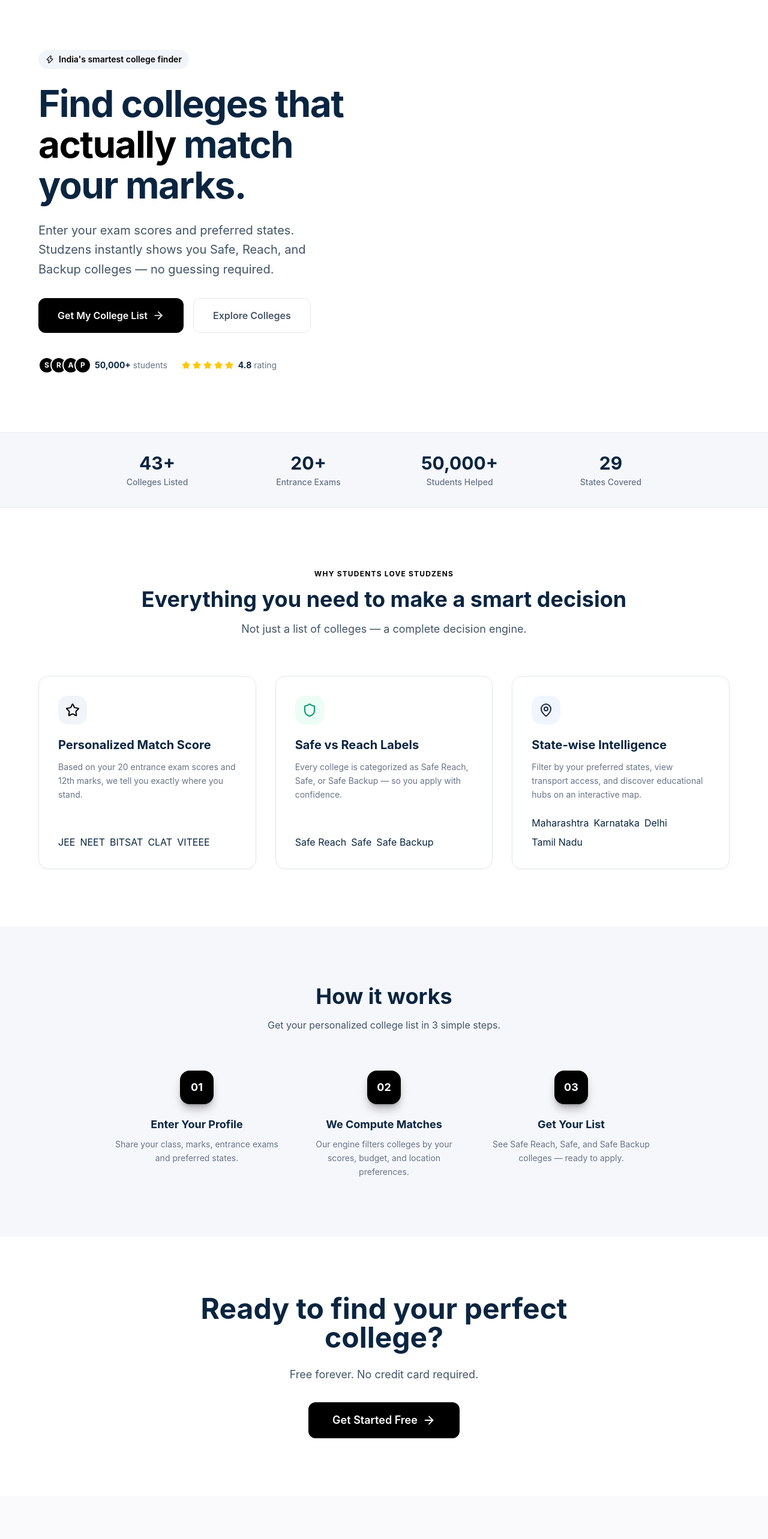
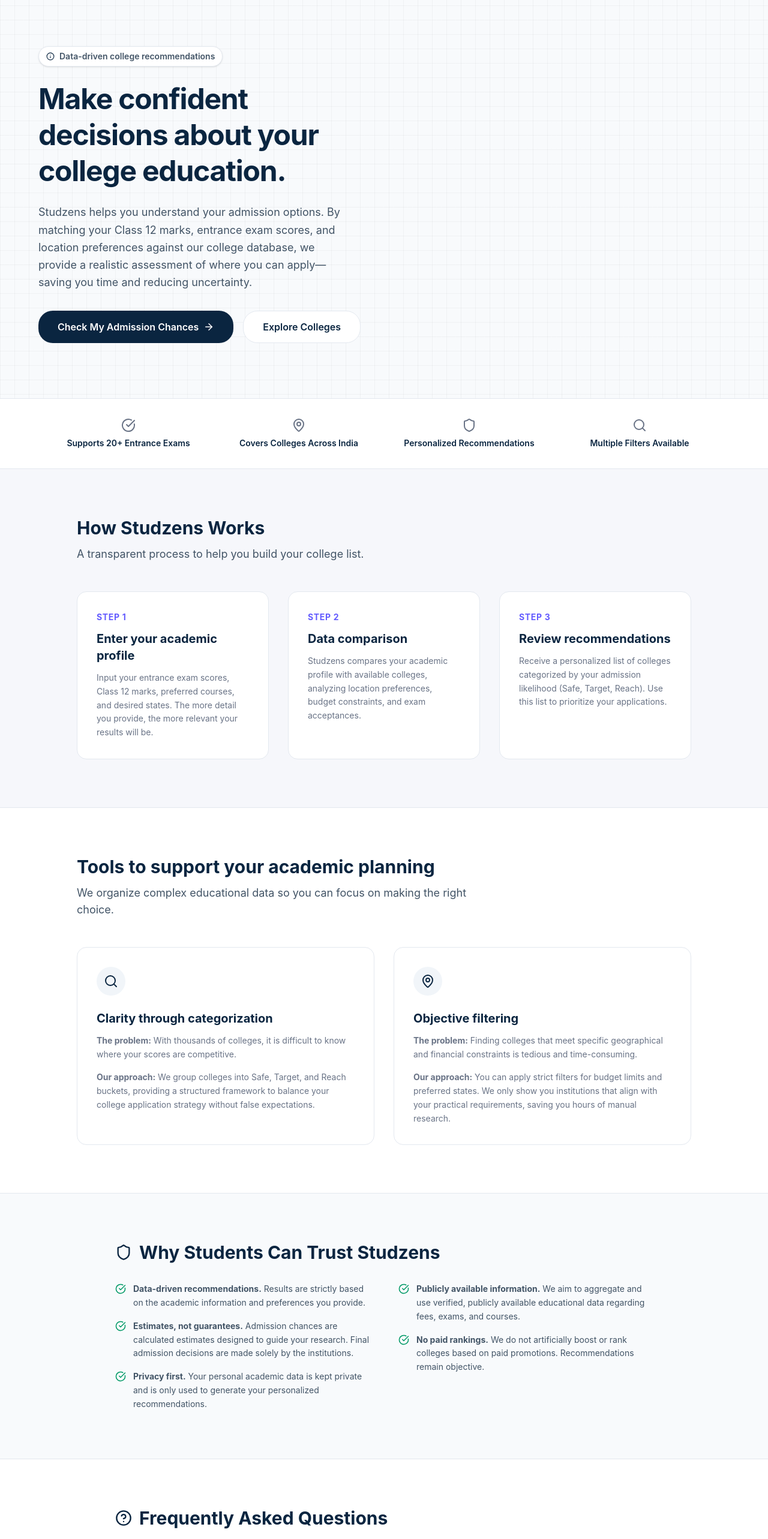
Before and after one commit to Aryan-del-07/studzens, a React (Vite) app in the folder frontend/: page / in a window 1280 px wide. Shown: the part 80-2646 px from the top of the page at 60% size. Before the commit the page ends 2574 px from the top, so only its background shows below. Built offline with nearby package versions, Linux system fonts and the light colour scheme.

Commit message:
feat: complete rewrite of landing page copy to establish high-trust educational tone

```diff
--- a/frontend/src/pages/LandingPage.tsx
+++ b/frontend/src/pages/LandingPage.tsx
@@ -1,28 +1,9 @@
 import { Link, useNavigate } from 'react-router-dom';
-import { ArrowRight, GraduationCap, MapPin, Star, Shield, Zap } from 'lucide-react';
+import { ArrowRight, GraduationCap, MapPin, Search, Shield, Info, CheckCircle, HelpCircle } from 'lucide-react';
 import { useAuth } from '../contexts/AuthContext';
 import { colleges } from '../api/mocks/colleges';
 import { exams } from '../api/mocks/exams';
 
-
-/**
- * LandingPage.tsx
- *
- * WHAT THIS FILE DOES:
- * The public marketing page — the first thing visitors see.
- * Shows the app's value proposition, features, and testimonials.
- *
- * WHY IT EXISTS:
- * Not everyone who visits the app is logged in. This page convinces
- * new students to sign up by showing what the app can do for them.
- *
- * KEY CONCEPTS:
- * - Hero section with animated stats and CTA buttons
- * - Feature grid with icons and descriptions
- * -"How It Works"step-by-step guide
- * - Top colleges showcase
- * - Responsive design: single column on mobile, multi-column on desktop
- */
 export default function LandingPage() {
   const { isAuthenticated } = useAuth();
   const navigate = useNavigate();
@@ -30,86 +11,71 @@
   const handleCTA = () => navigate(isAuthenticated ? '/dashboard' : '/login');
 
   return (
- <div className="flex flex-col min-h-screen bg-white overflow-x-hidden">
+    <div className="flex flex-col min-h-screen bg-white overflow-x-hidden font-sans">
 
       {/* ============================
           HERO SECTION
           ============================ */}
- <section className="relative min-h-[92vh] flex items-center overflow-hidden">
- {/* Aurora RIGHT panel */}
- <div className="absolute right-0 top-0 w-[55%] h-full aurora-mesh opacity-90 hidden lg:block"/>
- <div className="absolute right-0 top-0 w-[55%] h-full bg-gradient-to-l from-transparent via-transparent to-white hidden lg:block"/>
-
- {/* Small screen bg gradient */}
- <div className="absolute inset-0 lg:hidden"style={{background: 'linear-gradient(160deg, #fff 50%, #f0f0ff 100%)'}} />
+      <section className="relative min-h-[85vh] flex items-center overflow-hidden bg-slate-50 border-b border-[#E3E8EF]">
+        <div className="absolute inset-0 bg-[linear-gradient(to_right,#80808012_1px,transparent_1px),linear-gradient(to_bottom,#80808012_1px,transparent_1px)] bg-[size:24px_24px]"></div>
 
         <div className="relative z-10 max-w-7xl mx-auto px-6 lg:px-16 py-20 grid lg:grid-cols-2 gap-16 items-center">
           {/* Left: Text */}
           <div className="animate-slide-up">
- <div className="inline-flex items-center gap-2 px-3 py-1.5 bg-slate-100 rounded-full text-black text-sm font-semibold mb-6">
- <Zap size={14} />
- India's smartest college finder
+            <div className="inline-flex items-center gap-2 px-3 py-1.5 bg-white border border-[#E3E8EF] rounded-full text-[#425466] text-sm font-semibold mb-6 shadow-sm">
+              <Info size={14} className="text-[#0A2540]" />
+              Data-driven college recommendations
             </div>
- <h1 className="text-5xl lg:text-[62px] font-bold text-[#0A2540] leading-[1.1] tracking-tight mb-6">
- Find colleges that{' '}
- <span className="text-black">actually</span>{' '}
- match your marks.
+            <h1 className="text-4xl lg:text-5xl font-bold text-[#0A2540] leading-tight tracking-tight mb-6">
+              Make confident decisions about your college education.
             </h1>
- <p className="text-xl text-[#425466] leading-relaxed mb-8 max-w-lg">
- Enter your exam scores and preferred states. Studzens instantly shows you Safe, Reach, and Backup colleges — no guessing required.
+            <p className="text-lg text-[#425466] leading-relaxed mb-8 max-w-lg">
+              Studzens helps you understand your admission options. By matching your Class 12 marks, entrance exam scores, and location preferences against our college database, we provide a realistic assessment of where you can apply—saving you time and reducing uncertainty.
             </p>
 
             <div className="flex flex-col sm:flex-row gap-4">
- <button onClick={handleCTA} className="btn-primary text-base px-8 py-4">
- Get My College List <ArrowRight size={20} />
+              <button onClick={handleCTA} className="bg-[#0A2540] text-white font-semibold text-base px-8 py-3.5 rounded-xl hover:bg-slate-900 transition-colors flex items-center justify-center gap-2">
+                Check My Admission Chances <ArrowRight size={18} />
               </button>
- <Link to="/search"className="btn-secondary text-base px-8 py-4">
+              <Link to="/search" className="bg-white text-[#0A2540] border border-[#E3E8EF] font-semibold text-base px-8 py-3.5 rounded-xl hover:bg-slate-50 transition-colors flex items-center justify-center">
                 Explore Colleges
               </Link>
- </div>
-
- <div className="flex items-center gap-6 mt-10 text-sm text-[#697386]">
- <div className="flex items-center gap-1.5">
- <div className="flex -space-x-2">
- {['S','R','A','P'].map(l => (
- <div key={l} className="w-7 h-7 rounded-full bg-black border-2 border-white flex items-center justify-center text-white text-xs font-bold">{l}</div>
- ))}
- </div>
- <span><strong className="text-[#0A2540]">50,000+</strong> students</span>
- </div>
- <div className="flex items-center gap-1">
- {[1,2,3,4,5].map(i => <Star key={i} size={14} className="text-yellow-400 fill-yellow-400"/>)}
- <span className="ml-1"><strong className="text-[#0A2540]">4.8</strong> rating</span>
- </div>
             </div>
           </div>
 
           {/* Right: Floating card (visible on lg) */}
           <div className="hidden lg:flex justify-center items-center animate-slide-up delay-200">
- <div className="glass-light rounded-3xl shadow-2xl p-8 max-w-sm w-full">
- <div className="text-sm font-bold text-[#697386] uppercase tracking-wider mb-4">Your Match Preview</div>
- {[
- { name: 'IIT Bombay', match: 'Safe Reach', score: 94, color: 'bg-blue-500' },
- { name: 'BITS Pilani', match: 'Safe', score: 88, color: 'bg-emerald-500' },
- { name: 'VIT Vellore', match: 'Safe Backup', score: 76, color: 'bg-amber-500' },
- ].map((item, i) => (
- <div key={i} className="flex items-center gap-3 py-3 border-b border-[#E3E8EF] last:border-0">
- <div className="w-10 h-10 bg-slate-50 rounded-xl flex items-center justify-center shrink-0">
- <GraduationCap size={18} className="text-black"/>
+            <div className="bg-white border border-[#E3E8EF] rounded-3xl shadow-xl p-8 max-w-sm w-full relative">
+              <div className="absolute top-0 right-0 p-4 opacity-10">
+                <Shield size={64} />
               </div>
- <div className="flex-1">
- <div className="font-semibold text-[#0A2540] text-sm">{item.name}</div>
- <div className="text-xs text-[#697386]">{item.match}</div>
- </div>
- <div className="text-right">
- <div className="text-sm font-bold text-[#0A2540]">{item.score}%</div>
- <div className={`w-2 h-2 rounded-full ${item.color} ml-auto mt-1`}></div>
+              <div className="text-xs font-bold text-[#697386] uppercase tracking-wider mb-6">Recommendation Categories</div>
+
+              <div className="space-y-4">
+                <div className="flex items-start gap-4 pb-4 border-b border-[#E3E8EF]">
+                  <div className="w-2.5 h-2.5 rounded-full bg-blue-500 mt-1.5 shrink-0"></div>
+                  <div>
+                    <div className="font-bold text-[#0A2540] text-sm mb-0.5">Safe</div>
+                    <div className="text-xs text-[#697386] leading-relaxed">High likelihood of admission based on historical trends. Reliable options for your profile.</div>
                   </div>
                 </div>
- ))}
- <button onClick={handleCTA} className="btn-primary w-full mt-5 text-sm">
- See Your Full List <ArrowRight size={16} />
- </button>
+
+                <div className="flex items-start gap-4 pb-4 border-b border-[#E3E8EF]">
+                  <div className="w-2.5 h-2.5 rounded-full bg-emerald-500 mt-1.5 shrink-0"></div>
+                  <div>
+                    <div className="font-bold text-[#0A2540] text-sm mb-0.5">Target</div>
+                    <div className="text-xs text-[#697386] leading-relaxed">Good alignment with your scores. These are competitive but highly realistic matches.</div>
+                  </div>
+                </div>
+
+                <div className="flex items-start gap-4">
+                  <div className="w-2.5 h-2.5 rounded-full bg-amber-500 mt-1.5 shrink-0"></div>
+                  <div>
+                    <div className="font-bold text-[#0A2540] text-sm mb-0.5">Reach</div>
+                    <div className="text-xs text-[#697386] leading-relaxed">Aspirational choices. Your profile is slightly below historical averages, requiring strong effort.</div>
+                  </div>
+                </div>
+              </div>
             </div>
           </div>
         </div>
@@ -118,98 +84,53 @@
       {/* ============================
           STATS BAR
           ============================ */}
- <div className="bg-[#F6F7FB] border-y border-[#E3E8EF] py-8">
- <div className="max-w-5xl mx-auto px-6 grid grid-cols-2 md:grid-cols-4 gap-8 text-center">
+      <div className="bg-white border-b border-[#E3E8EF] py-8">
+        <div className="max-w-6xl mx-auto px-6 grid grid-cols-2 md:grid-cols-4 gap-8 text-center">
           {[
- { value: `${colleges.length}+`, label: 'Colleges Listed' },
- { value: `${exams.length}+`, label: 'Entrance Exams' },
- { value: '50,000+', label: 'Students Helped' },
- { value: '29', label: 'States Covered' },
- ].map(({ value, label }) => (
- <div key={label}>
- <div className="text-3xl font-bold text-[#0A2540] mb-1">{value}</div>
- <div className="text-sm text-[#697386] font-medium">{label}</div>
+            { icon: CheckCircle, label: `Supports ${exams.length}+ Entrance Exams` },
+            { icon: MapPin, label: 'Covers Colleges Across India' },
+            { icon: Shield, label: 'Personalized Recommendations' },
+            { icon: Search, label: 'Multiple Filters Available' },
+          ].map(({ icon: Icon, label }, idx) => (
+            <div key={idx} className="flex flex-col items-center gap-2">
+              <Icon size={24} className="text-[#697386]" />
+              <div className="text-sm font-semibold text-[#0A2540]">{label}</div>
             </div>
           ))}
         </div>
       </div>
 
       {/* ============================
- FEATURES
+          HOW IT WORKS
           ============================ */}
- <section className="py-24 px-6">
- <div className="max-w-6xl mx-auto">
- <div className="text-center mb-16 animate-slide-up">
- <span className="text-xs font-bold tracking-widest text-black uppercase">Why Students Love Studzens</span>
- <h2 className="text-4xl font-bold text-[#0A2540] mt-3 mb-4">
- Everything you need to make a smart decision
- </h2>
- <p className="text-[#425466] text-lg max-w-2xl mx-auto">
- Not just a list of colleges — a complete decision engine.
- </p>
+      <section className="py-20 bg-[#F6F7FB] px-6 border-b border-[#E3E8EF]">
+        <div className="max-w-5xl mx-auto">
+          <div className="mb-12">
+            <h2 className="text-3xl font-bold text-[#0A2540] mb-3">How Studzens Works</h2>
+            <p className="text-[#425466] text-lg max-w-2xl">A transparent process to help you build your college list.</p>
           </div>
 
           <div className="grid md:grid-cols-3 gap-8">
             {[
               {
- icon: Star,
- color: 'text-black',
- bg: 'bg-slate-100',
- title: 'Personalized Match Score',
- desc: `Based on your ${exams.length} entrance exam scores and 12th marks, we tell you exactly where you stand.`,
- chips: ['JEE', 'NEET', 'BITSAT', 'CLAT', 'VITEEE'],
+                step: 'Step 1',
+                title: 'Enter your academic profile',
+                desc: 'Input your entrance exam scores, Class 12 marks, preferred courses, and desired states. The more detail you provide, the more relevant your results will be.'
               },
               {
- icon: Shield,
- color: 'text-emerald-600',
- bg: 'bg-emerald-50',
- title: 'Safe vs Reach Labels',
- desc: 'Every college is categorized as Safe Reach, Safe, or Safe Backup — so you apply with confidence.',
- chips: ['Safe Reach', 'Safe', 'Safe Backup'],
+                step: 'Step 2',
+                title: 'Data comparison',
+                desc: 'Studzens compares your academic profile with available colleges, analyzing location preferences, budget constraints, and exam acceptances.'
               },
               {
- icon: MapPin,
- color: 'text-slate-800',
- bg: 'bg-blue-50',
- title: 'State-wise Intelligence',
- desc: 'Filter by your preferred states, view transport access, and discover educational hubs on an interactive map.',
- chips: ['Maharashtra', 'Karnataka', 'Delhi', 'Tamil Nadu'],
+                step: 'Step 3',
+                title: 'Review recommendations',
+                desc: 'Receive a personalized list of colleges categorized by your admission likelihood (Safe, Target, Reach). Use this list to prioritize your applications.'
               },
- ].map(({ icon: Icon, color, bg, title, desc, chips }) => (
- <div key={title} className="sz-card p-8 flex flex-col h-full animate-slide-up">
- <div className={`w-12 h-12 ${bg} rounded-2xl flex items-center justify-center mb-5 shrink-0`}>
- <Icon size={24} className={color} />
- </div>
+            ].map(({ step, title, desc }) => (
+              <div key={step} className="bg-white p-8 rounded-2xl border border-[#E3E8EF]">
+                <div className="text-sm font-bold text-[#635BFF] mb-3 uppercase tracking-wider">{step}</div>
                 <h3 className="text-xl font-bold text-[#0A2540] mb-3">{title}</h3>
- <p className="text-[#697386] text-sm leading-relaxed mb-6 flex-1">{desc}</p>
- <div className="flex flex-wrap gap-2">
- {chips.map(c => <span key={c} className="sz-chip-gray">{c}</span>)}
- </div>
- </div>
- ))}
- </div>
- </div>
- </section>
-
- {/* ============================
- HOW IT WORKS
- ============================ */}
- <section className="py-24 bg-[#F6F7FB] px-6">
- <div className="max-w-4xl mx-auto text-center">
- <h2 className="text-4xl font-bold text-[#0A2540] mb-4">How it works</h2>
- <p className="text-[#425466] mb-16">Get your personalized college list in 3 simple steps.</p>
-
- <div className="grid md:grid-cols-3 gap-10">
- {[
- { step: '01', title: 'Enter Your Profile', desc: 'Share your class, marks, entrance exams and preferred states.' },
- { step: '02', title: 'We Compute Matches', desc: 'Our engine filters colleges by your scores, budget, and location preferences.' },
- { step: '03', title: 'Get Your List', desc: 'See Safe Reach, Safe, and Safe Backup colleges — ready to apply.' },
- ].map(({ step, title, desc }) => (
- <div key={step} className="text-center">
- <div className="w-14 h-14 rounded-2xl bg-black text-white text-lg font-bold flex items-center justify-center mx-auto mb-5 shadow-lg shadow-black/30">
- {step}
- </div>
- <h3 className="text-lg font-bold text-[#0A2540] mb-2">{title}</h3>
                 <p className="text-[#697386] text-sm leading-relaxed">{desc}</p>
               </div>
             ))}
@@ -218,22 +139,144 @@
       </section>
 
       {/* ============================
+          FEATURES (Why Studzens)
+          ============================ */}
+      <section className="py-20 px-6">
+        <div className="max-w-5xl mx-auto">
+          <div className="mb-12">
+            <h2 className="text-3xl font-bold text-[#0A2540] mb-3">
+              Tools to support your academic planning
+            </h2>
+            <p className="text-[#425466] text-lg max-w-2xl">
+              We organize complex educational data so you can focus on making the right choice.
+            </p>
+          </div>
+
+          <div className="grid md:grid-cols-2 gap-8">
+            <div className="bg-white p-8 rounded-2xl border border-[#E3E8EF]">
+              <div className="w-12 h-12 bg-slate-100 rounded-xl flex items-center justify-center mb-6">
+                <Search size={24} className="text-[#0A2540]" />
+              </div>
+              <h3 className="text-xl font-bold text-[#0A2540] mb-3">Clarity through categorization</h3>
+              <p className="text-[#697386] text-sm leading-relaxed mb-4">
+                <strong>The problem:</strong> With thousands of colleges, it is difficult to know where your scores are competitive.
+              </p>
+              <p className="text-[#697386] text-sm leading-relaxed">
+                <strong>Our approach:</strong> We group colleges into Safe, Target, and Reach buckets, providing a structured framework to balance your college application strategy without false expectations.
+              </p>
+            </div>
+
+            <div className="bg-white p-8 rounded-2xl border border-[#E3E8EF]">
+              <div className="w-12 h-12 bg-slate-100 rounded-xl flex items-center justify-center mb-6">
+                <MapPin size={24} className="text-[#0A2540]" />
+              </div>
+              <h3 className="text-xl font-bold text-[#0A2540] mb-3">Objective filtering</h3>
+              <p className="text-[#697386] text-sm leading-relaxed mb-4">
+                <strong>The problem:</strong> Finding colleges that meet specific geographical and financial constraints is tedious and time-consuming.
+              </p>
+              <p className="text-[#697386] text-sm leading-relaxed">
+                <strong>Our approach:</strong> You can apply strict filters for budget limits and preferred states. We only show you institutions that align with your practical requirements, saving you hours of manual research.
+              </p>
+            </div>
+          </div>
+        </div>
+      </section>
+
+      {/* ============================
+          TRUST SECTION
+          ============================ */}
+      <section className="py-20 bg-slate-50 px-6 border-y border-[#E3E8EF]">
+        <div className="max-w-4xl mx-auto">
+          <div className="flex items-center gap-3 mb-8">
+            <Shield size={28} className="text-[#0A2540]" />
+            <h2 className="text-3xl font-bold text-[#0A2540]">Why Students Can Trust Studzens</h2>
+          </div>
+
+          <div className="grid sm:grid-cols-2 gap-x-12 gap-y-6">
+            <ul className="space-y-4">
+              <li className="flex items-start gap-3">
+                <CheckCircle size={18} className="text-emerald-600 mt-0.5 shrink-0" />
+                <span className="text-[#425466] text-sm leading-relaxed"><strong>Data-driven recommendations.</strong> Results are strictly based on the academic information and preferences you provide.</span>
+              </li>
+              <li className="flex items-start gap-3">
+                <CheckCircle size={18} className="text-emerald-600 mt-0.5 shrink-0" />
+                <span className="text-[#425466] text-sm leading-relaxed"><strong>Estimates, not guarantees.</strong> Admission chances are calculated estimates designed to guide your research. Final admission decisions are made solely by the institutions.</span>
+              </li>
+              <li className="flex items-start gap-3">
+                <CheckCircle size={18} className="text-emerald-600 mt-0.5 shrink-0" />
+                <span className="text-[#425466] text-sm leading-relaxed"><strong>Privacy first.</strong> Your personal academic data is kept private and is only used to generate your personalized recommendations.</span>
+              </li>
+            </ul>
+            <ul className="space-y-4">
+              <li className="flex items-start gap-3">
+                <CheckCircle size={18} className="text-emerald-600 mt-0.5 shrink-0" />
+                <span className="text-[#425466] text-sm leading-relaxed"><strong>Publicly available information.</strong> We aim to aggregate and use verified, publicly available educational data regarding fees, exams, and courses.</span>
+              </li>
+              <li className="flex items-start gap-3">
+                <CheckCircle size={18} className="text-emerald-600 mt-0.5 shrink-0" />
+                <span className="text-[#425466] text-sm leading-relaxed"><strong>No paid rankings.</strong> We do not artificially boost or rank colleges based on paid promotions. Recommendations remain objective.</span>
+              </li>
+            </ul>
+          </div>
+        </div>
+      </section>
+
+      {/* ============================
+          FAQ SECTION
+          ============================ */}
+      <section className="py-20 px-6">
+        <div className="max-w-4xl mx-auto">
+          <div className="flex items-center gap-3 mb-10">
+            <HelpCircle size={28} className="text-[#0A2540]" />
+            <h2 className="text-3xl font-bold text-[#0A2540]">Frequently Asked Questions</h2>
+          </div>
+
+          <div className="grid md:grid-cols-2 gap-8">
+            <div>
+              <h4 className="font-bold text-[#0A2540] mb-2">How are colleges recommended?</h4>
+              <p className="text-[#697386] text-sm leading-relaxed">Colleges are recommended by matching your provided Class 12 marks, entrance exam scores, budget, and location preferences against our database of college admission trends.</p>
+            </div>
+            <div>
+              <h4 className="font-bold text-[#0A2540] mb-2">Are admission chances guaranteed?</h4>
+              <p className="text-[#697386] text-sm leading-relaxed">No. The Safe, Target, and Reach categories are historical estimates intended to help you prioritize applications. Final admission depends on the respective college's official process.</p>
+            </div>
+            <div>
+              <h4 className="font-bold text-[#0A2540] mb-2">Which entrance exams are supported?</h4>
+              <p className="text-[#697386] text-sm leading-relaxed">We currently support over 20 major Indian entrance exams, including JEE Main, NEET, BITSAT, CLAT, and state-level engineering and medical examinations.</p>
+            </div>
+            <div>
+              <h4 className="font-bold text-[#0A2540] mb-2">Can I compare colleges side-by-side?</h4>
+              <p className="text-[#697386] text-sm leading-relaxed">Yes. Once you build your list, you can use our comparison tool to evaluate colleges based on fees, rankings, and accepted exams.</p>
+            </div>
+            <div>
+              <h4 className="font-bold text-[#0A2540] mb-2">Is Studzens free?</h4>
+              <p className="text-[#697386] text-sm leading-relaxed">Yes, creating an account and accessing personalized college recommendations is completely free for students.</p>
+            </div>
+            <div>
+              <h4 className="font-bold text-[#0A2540] mb-2">How often is the data updated?</h4>
+              <p className="text-[#697386] text-sm leading-relaxed">We review and update our database periodically to reflect the latest available information regarding exam dates, fee structures, and course offerings.</p>
+            </div>
+          </div>
+        </div>
+      </section>
+
+      {/* ============================
           CTA FOOTER
           ============================ */}
- <section className="py-24 px-6 relative overflow-hidden">
- <div className="absolute inset-0 aurora-mesh opacity-10"/>
- <div className="relative max-w-2xl mx-auto text-center">
- <h2 className="text-4xl md:text-5xl font-bold text-[#0A2540] mb-6">
- Ready to find your perfect college?
+      <section className="py-20 px-6 border-t border-[#E3E8EF] bg-white">
+        <div className="max-w-2xl mx-auto text-center">
+          <h2 className="text-3xl font-bold text-[#0A2540] mb-6">
+            Begin your college research
           </h2>
- <p className="text-[#425466] text-lg mb-8">
- Free forever. No credit card required.
+          <p className="text-[#425466] text-base mb-8">
+            Create a free profile to see which colleges align with your academic background.
           </p>
- <button onClick={handleCTA} className="btn-primary px-10 py-4 text-lg mx-auto">
- Get Started Free <ArrowRight size={22} />
+          <button onClick={handleCTA} className="bg-[#0A2540] text-white font-semibold text-base px-8 py-3.5 rounded-xl hover:bg-slate-900 transition-colors inline-flex items-center gap-2">
+            Build My College List <ArrowRight size={18} />
           </button>
         </div>
       </section>
+
     </div>
   );
 }
```
Lines whose indentation alone changed are shown as unchanged.
